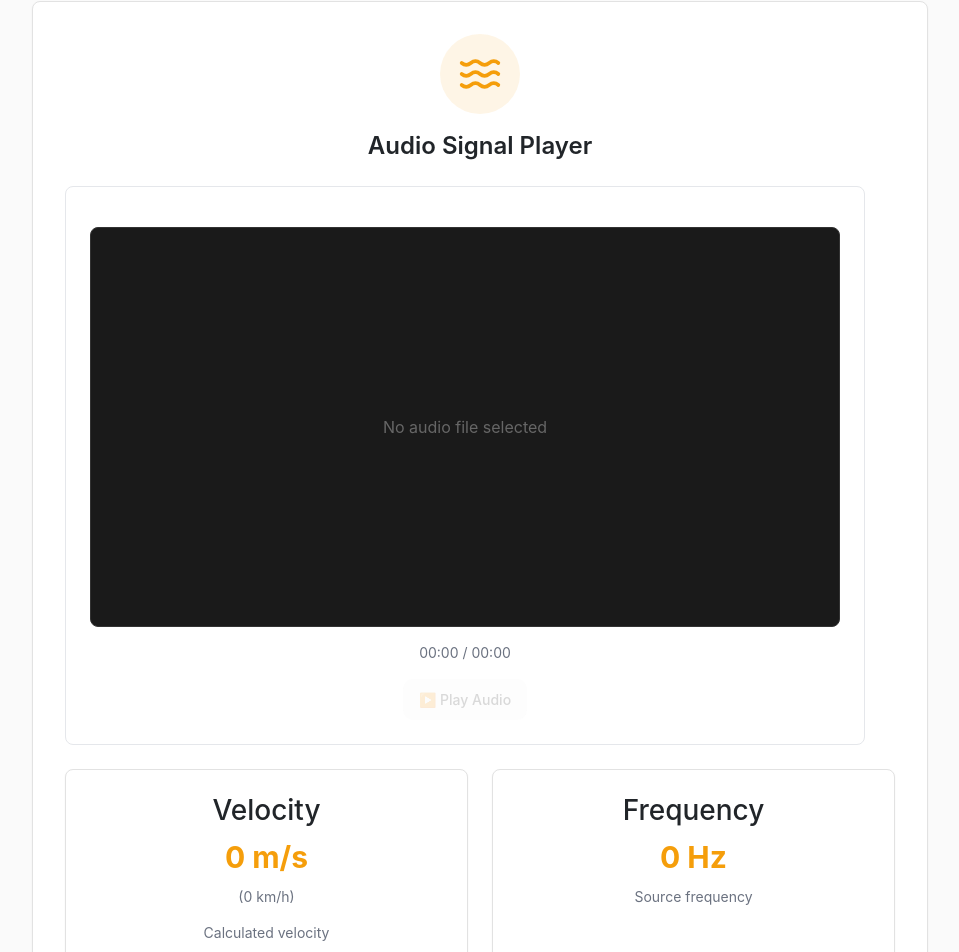
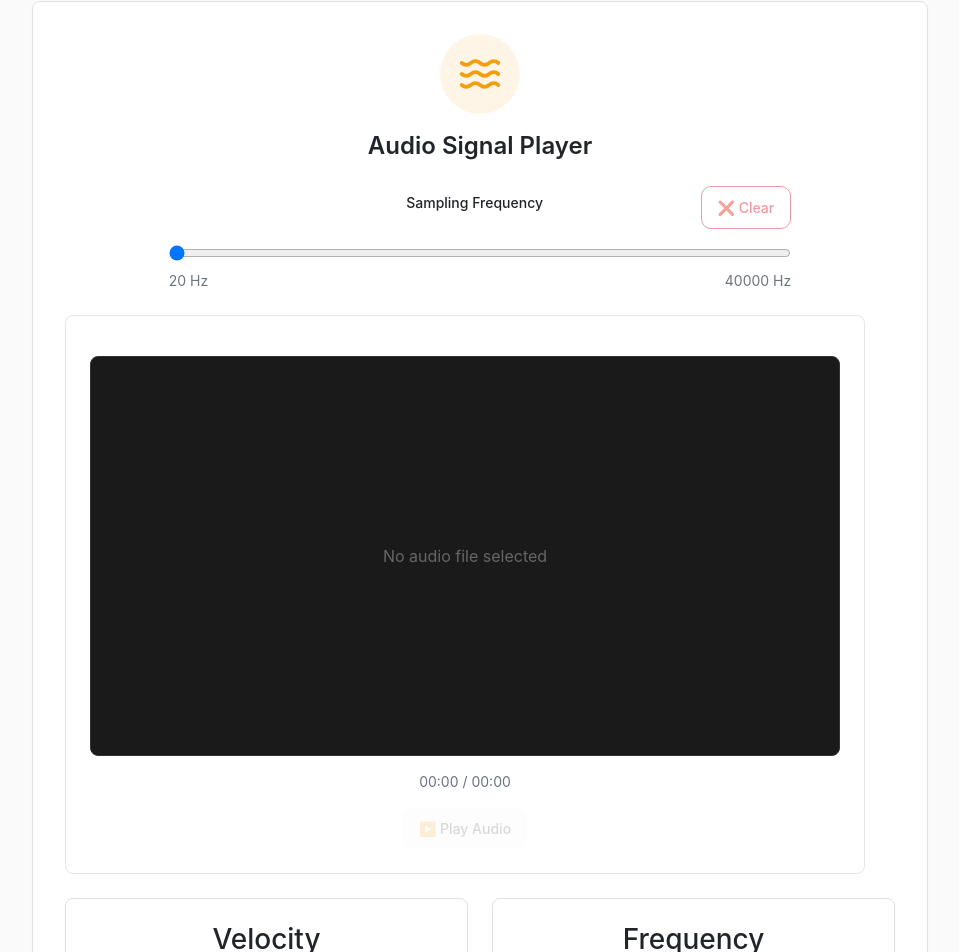
Before and after one commit to MazenAtlam/multi-domain_1d_signal_analysis, a React (Vite) app in the folder Signal-Analysis/: page /Doppler in a window 1280 px wide. Shown: the part 757-1709 px from the top of the page, without its empty margins (160-1119 px from the left). Built offline with nearby package versions, Linux system fonts and the light colour scheme.

Commit message:
Create sampling frequency component

```diff
--- a/Signal-Analysis/Pages/Doppler.jsx
+++ b/Signal-Analysis/Pages/Doppler.jsx
@@ -4,6 +4,7 @@ import Button from "../src/Components/ui/button";
 import Input from "../src/Components/ui/input";
 import Footer from "../src/Components/Footer";
 import SoundVisualizer from "../src/Components/Doppler/SoundVisualizer.jsx";
+import Slider from "../src/Components/aliasing/slider";
 import {formatTime, isAudioFile} from "../src/utils/AudioUtils.js";
 
 const Doppler = () => {
@@ -584,6 +585,20 @@ const Doppler = () => {
                           {message}
                         </div>
                     )}
+
+                    <div className="w-75 h-75 mt-4 mx-auto">
+                      <Slider
+                        loading={loading}
+                        label="Sampling Frequency"
+                        unit="Hz"
+                        min={20}
+                        max={40000}
+                        OnChange={(frequency) => {console.log(`Sampling Frequency = ${frequency}`);}}
+                        handleClearAliasing={() => {console.log("Back to Original Signal");}}
+                        className="w-full rounded-lg appearance-none cursor-pointer"
+                      >
+                      </Slider>
+                    </div>
                   </div>
                 </div>
 
--- /dev/null
+++ b/Signal-Analysis/src/Components/aliasing/slider.jsx
@@ -0,0 +1,148 @@
+import React, { useState, useRef, useCallback } from 'react';
+import Button from "../ui/button.jsx";
+
+const Slider = ({
+                    OnChange,
+                    handleClearAliasing,
+                    loading = false,
+                    label,
+                    unit,
+                    min,
+                    max,
+                    initialValue = 0,
+                    className = '',
+                    errorHappened = false
+                }) => {
+    const [value, setValue] = useState(initialValue);
+    const [isDragging, setIsDragging] = useState(false);
+    const timeoutRef = useRef(null);
+    const lastValueRef = useRef(initialValue);
+
+    const sliderClasses = [
+        'mt-3',
+        className,
+        loading ? 'opacity-50' : '',
+        loading || errorHappened ? 'cursor-not-allowed' : '',
+    ].filter(Boolean).join(' ');
+
+    const handleClear = () => {
+        setValue(initialValue);
+        lastValueRef.current = initialValue;
+
+        handleClearAliasing();
+    }
+
+    const handleMouseDown = useCallback(() => {
+        setIsDragging(true);
+        // Clear any pending timeouts when starting new interaction
+        if (timeoutRef.current) {
+            clearTimeout(timeoutRef.current);
+            timeoutRef.current = null;
+        }
+    }, []);
+
+    const handleTouchStart = useCallback(() => {
+        setIsDragging(true);
+        if (timeoutRef.current) {
+            clearTimeout(timeoutRef.current);
+            timeoutRef.current = null;
+        }
+    }, []);
+
+    const handleChange = useCallback((event) => {
+        const newValue = Number(event.target.value);
+        setValue(newValue);
+        lastValueRef.current = newValue; // Store the latest value
+    }, []);
+
+    const handleMouseUp = useCallback(() => {
+        setIsDragging(false);
+
+        // Clear any existing timeout
+        if (timeoutRef.current) {
+            clearTimeout(timeoutRef.current);
+        }
+
+        // Call OnChange after 100ms, but only if the value actually changed
+        timeoutRef.current = setTimeout(() => {
+            if (lastValueRef.current !== initialValue || value !== initialValue) { // Check if value changed from initial
+                OnChange(lastValueRef.current);
+            }
+        }, 100);
+    }, [OnChange, initialValue, value]);
+
+    const handleTouchEnd = useCallback(() => {
+        setIsDragging(false);
+
+        if (timeoutRef.current) {
+            clearTimeout(timeoutRef.current);
+        }
+
+        timeoutRef.current = setTimeout(() => {
+            if (lastValueRef.current !== initialValue || value !== initialValue) {
+                OnChange(lastValueRef.current);
+            }
+        }, 100);
+    }, [OnChange, initialValue, value]);
+
+    // Cleanup on unmount
+    React.useEffect(() => {
+        return () => {
+            if (timeoutRef.current) {
+                clearTimeout(timeoutRef.current);
+            }
+        };
+    }, []);
+
+    return (
+        <div className="slider-container">
+            <div className="slider">
+                <div className="slider-label flex align-items-center justify-content-between">
+                    <div className="w-20"></div>
+
+                    <div className="block text-sm font-medium mb-2">{label ? label : ''}</div>
+
+                    <Button
+                        className="button btn btn-outline-danger"
+                        onClick={handleClear}
+                        disabled={lastValueRef.current === initialValue && value === initialValue}
+                    >
+                        ❌ Clear
+                    </Button>
+                </div>
+
+                <input
+                    type="range"
+                    min={min}
+                    max={max}
+                    value={value}
+                    onChange={handleChange}
+                    onMouseDown={handleMouseDown}
+                    onMouseUp={handleMouseUp}
+                    onTouchStart={handleTouchStart}
+                    onTouchEnd={handleTouchEnd}
+                    disabled={loading || errorHappened}
+                    className={sliderClasses}
+                />
+
+                <div className="flex justify-between text-sm text-secondary mt-1">
+                    <span>{min} {unit}</span>
+                    {loading ? (
+                        <div>Loading...</div>
+                    ) : lastValueRef.current === initialValue && value === initialValue ? (
+                        <div></div>
+                    ) : (
+                        <div className="text-dark">{value} {unit}</div>
+                    )}
+                    <span>{max} {unit}</span>
+                </div>
+            </div>
+
+            {isDragging && (
+                <div className="mt-1 text-xs text-secondary">Dragging... release to apply</div>
+            )}
+        </div>
+    );
+};
+
+export default Slider;
```
